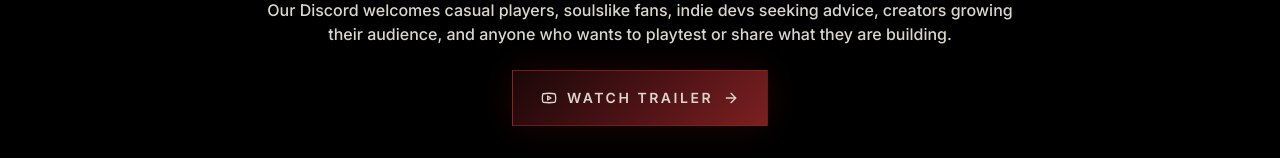
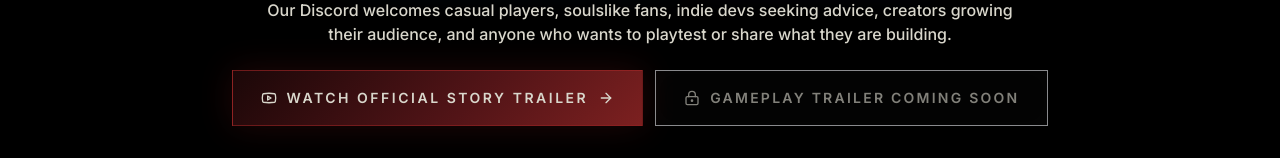
Before and after one commit to LegacyOfMind/LegacyOfMind-Website, a React (Vite) app: page / in a window 1280 px wide. Shown: the part 794-952 px from the top of the page. Built offline with nearby package versions, Linux system fonts and the light colour scheme; no server answers.

Commit message:
Clarify trailer CTA availability

```diff
--- a/src/components/CTAButton.tsx
+++ b/src/components/CTAButton.tsx
@@ -72,7 +72,7 @@ export function CTAButton({
 
   if (external) {
     return (
-      <a className={classes} href={href} target="_blank" rel="noreferrer">
+      <a className={classes} href={href} target="_blank" rel="noopener noreferrer">
         {content}
       </a>
     );
--- a/src/components/Hero.tsx
+++ b/src/components/Hero.tsx
@@ -1,5 +1,5 @@
 import { motion, useScroll, useTransform } from 'framer-motion';
-import { Youtube } from 'lucide-react';
+import { LockKeyhole, Youtube } from 'lucide-react';
 import { siteLinks } from '../data/siteLinks';
 import { CTAButton } from './CTAButton';
 import { DiscordIcon } from './DiscordIcon';
@@ -47,15 +47,27 @@ export function Hero() {
           <p className="mx-auto mt-5 max-w-3xl text-sm font-medium leading-7 text-stone/80 md:text-base">
             Our Discord welcomes casual players, soulslike fans, indie devs seeking advice, creators growing their audience, and anyone who wants to playtest or share what they are building.
           </p>
+          <div className="mt-6 flex flex-col items-center justify-center gap-3 sm:flex-row">
             <CTAButton
               href={siteLinks.trailer}
               external
               variant="youtube"
               icon={Youtube}
-            className="mt-6 min-h-14 px-7 py-3.5"
+              className="min-h-14 w-full px-5 py-3.5 text-xs sm:w-auto sm:px-7 md:text-sm"
             >
-            Watch Trailer
+              Watch Official Story Trailer
             </CTAButton>
+            <button
+              type="button"
+              disabled
+              aria-disabled="true"
+              aria-label="Official Gameplay Trailer coming soon"
+              className="inline-flex min-h-14 w-full cursor-not-allowed items-center justify-center gap-2.5 border border-stone/20 bg-white/[0.025] px-5 py-3.5 text-xs font-semibold uppercase tracking-[0.16em] text-muted/70 opacity-60 shadow-[inset_0_0_22px_rgba(217,215,204,0.025)] sm:w-auto sm:px-7 md:text-sm"
+            >
+              <LockKeyhole aria-hidden="true" className="h-4 w-4 shrink-0" />
+              <span>Gameplay Trailer Coming Soon</span>
+            </button>
+          </div>
         </div>
       </motion.div>
     </section>
```
Lines whose indentation alone changed are shown as unchanged.
